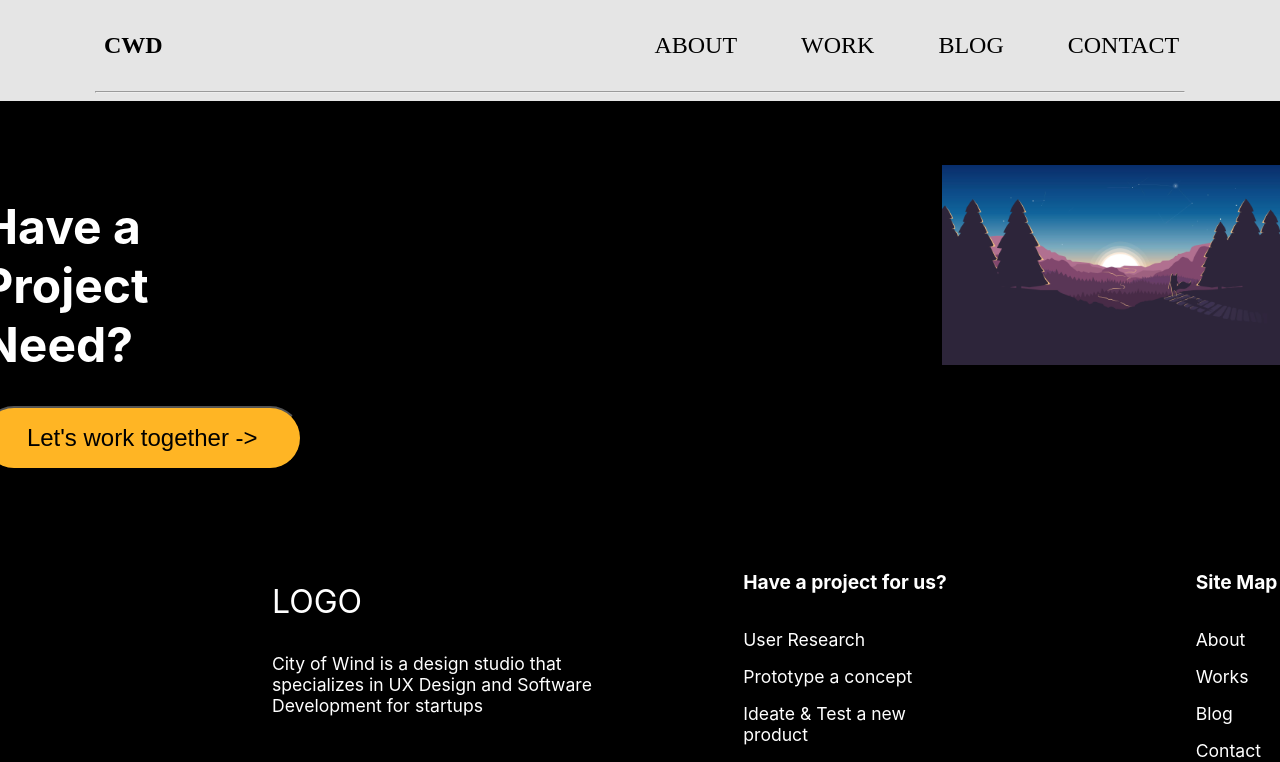
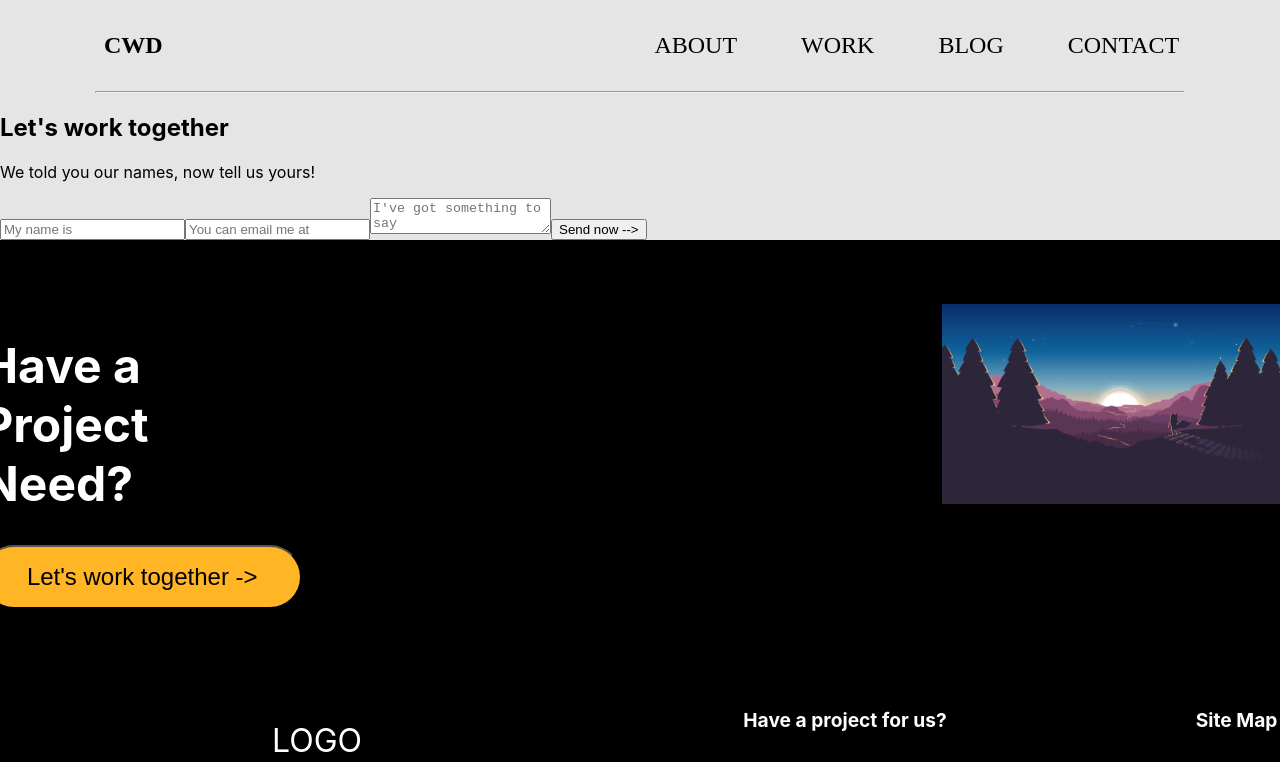
Before and after one commit to ltramos7/cwd-website-fe, a React (Create React App) app: page /contact in a window 1280 px wide. Shown: the top 762 px of the page. Built offline with nearby package versions, Linux system fonts and the light colour scheme.

Commit message:
set up contact form html

```diff
--- a/src/App.js
+++ b/src/App.js
@@ -8,7 +8,7 @@ import About from './components/about/index'
 import Blog from './components/blog/index.jsx'
 import BlogDetail from './components/blog/blog-detail/index'
 
-import Contact from './components/contact/index'
+import Contact from './components/contact/index.jsx'
 import Footer from './components/global/footer/index'
 import Home from './components/home/index'
 import Navigation from './components/global/navigation/index'
--- a/src/components/contact/index.js
+++ /dev/null
@@ -1,15 +0,0 @@
-import React from 'react';
-
-class Contact extends React.Component{
-    render(){
-        return(
-            <section classname='contact'>
-                <div className='contact-container'>
-
-                </div>
-            </section>
-        )
-    }
-}
-
-export default Contact;
--- /dev/null
+++ b/src/components/contact/index.jsx
@@ -0,0 +1,36 @@
+import React from 'react';
+
+class Contact extends React.Component{
+    constructor(){
+        super()
+        this.state = {
+            form: {
+                name: null,
+                email: null,
+                text: null
+            }
+        }
+    }
+
+    render(){
+        return(
+            <section classname='contact'>
+                <div className='contact-container'>
+                    <h1>Let's work together</h1>
+                    <p>We told you our names, now tell us yours!</p>
+                </div>
+
+                <div>
+                    <form>
+                        <input type='text' placeholder='My name is' />
+                        <input type='text' placeholder='You can email me at' />
+                        <textarea type='text' placeholder="I've got something to say" />
+                        <button>Send now --></button>
+                    </form>
+                </div>
+            </section>
+        )
+    }
+}
+
+export default Contact;
```
